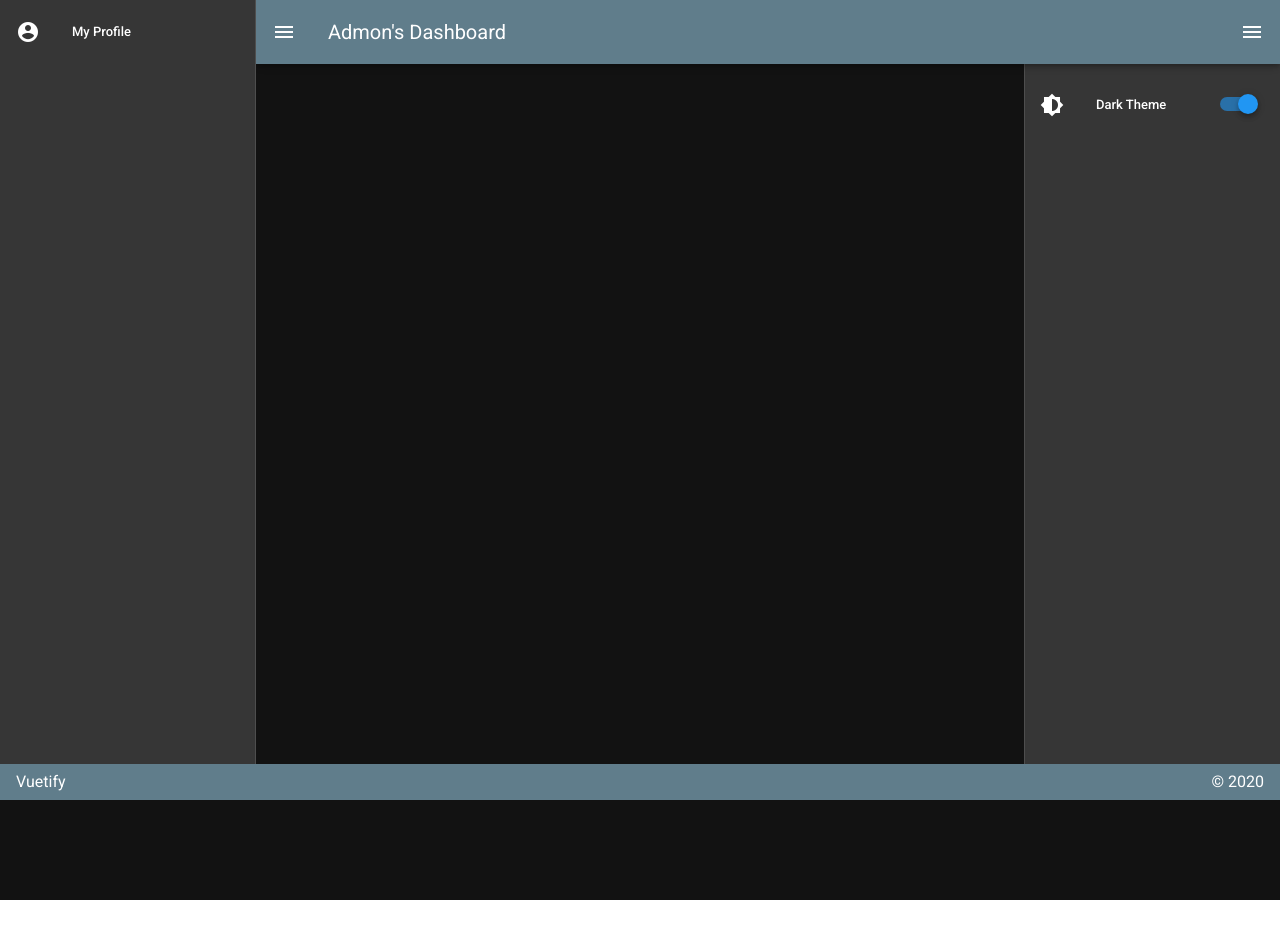
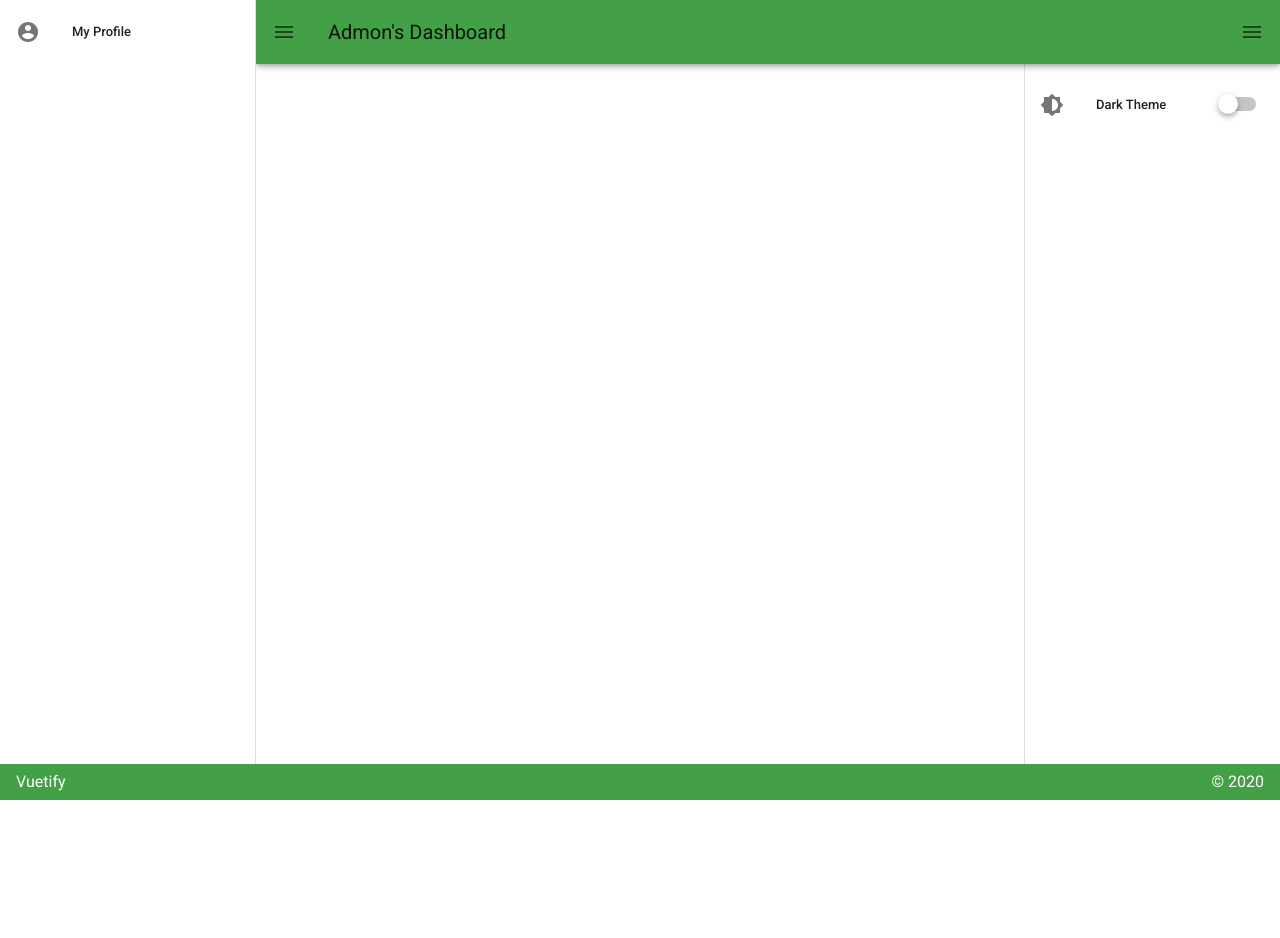
Before and after one commit to kadalcj/bank-sampah-vue, a Vue app: page / in a window 1280 px wide. Shown: the top 938 px of the page. Before the commit the page ends 900 px from the top, so only its background shows below. Built offline with nearby package versions, Linux system fonts and the light colour scheme.

Commit message:
Theme & Structure Corrections

```diff
--- a/src/components/Root.vue
+++ b/src/components/Root.vue
@@ -1,107 +1,36 @@
 <template>
-   <v-app id="inspire">
-    <v-navigation-drawer
-      v-model="drawerRight"
-      app
-      clipped
-      right
-    >
-      <v-list dense>
-         <v-list-item>
-          <v-list-item-action>
-            <v-icon>
-             brightness_6
-            </v-icon>
-          </v-list-item-action>
-          <v-list-item-content>
-            <v-list-item-title>Dark Theme</v-list-item-title>
-          </v-list-item-content>
-           <v-switch
-            v-model="$vuetify.theme.dark"
-           >
-            </v-switch>
-        </v-list-item>
-      </v-list>
-    </v-navigation-drawer>
+   <v-app id="main" :style="{background: $vuetify.theme.themes[theme].background}">
 
-    <v-app-bar
-      app
-      clipped-right
-      color="blue-grey"
-      dark
-    >
-      <v-app-bar-nav-icon @click.stop="drawer = !drawer"></v-app-bar-nav-icon>
-      <v-toolbar-title>Admon's Dashboard</v-toolbar-title>
-      <v-spacer></v-spacer>
-      <v-app-bar-nav-icon @click.stop="drawerRight = !drawerRight"></v-app-bar-nav-icon>
-    </v-app-bar>
+  <!-- Base Navigation-->
+    <Base/>
 
-    <v-navigation-drawer
-      v-model="drawer"
-      app
-    >
-      <v-list dense>
-        <v-list-item v-on:click="clicked">
-          <v-list-item-action>
-            <v-icon>
-             account_circle
-            </v-icon>
-          </v-list-item-action>
-          <v-list-item-content>
-            <v-list-item-title>My Profile</v-list-item-title>
-          </v-list-item-content>
-        </v-list-item>
-      </v-list>
-    </v-navigation-drawer>
-
-    <v-navigation-drawer
-      v-model="left"
-      fixed
-      temporary
-    ></v-navigation-drawer>
-
+<!-- body -->
     <v-main>
       <v-container class="fill-height" fluid>
         <v-row justify="center" align="center">
           <v-col class="shrink">
-
           </v-col>
         </v-row>
       </v-container>
     </v-main>
 
-    <v-navigation-drawer
-      v-model="right"
-      fixed
-      right
-      temporary
-    ></v-navigation-drawer>
+<!-- Footer -->
+    <Footer/>
 
-    <v-footer
-      app
-      color="blue-grey"
-      class="white--text"
-    >
-      <span>Vuetify</span>
-      <v-spacer></v-spacer>
-      <span>&copy; {{ new Date().getFullYear() }}</span>
-    </v-footer>
   </v-app>
 </template>
 
 <script>
  export default {
-    data: () => ({
-      drawer: null,
-      drawerRight: null,
-      right: false,
-      left: false
-    }),
-    methods:{
-      clicked(){
-        alert("clicked");
-      },
-    },
+   components:{
+     'Base': () => import('./base/Base'),
+     'Footer':() => import('./base/Footer'),
+   },
+   computed:{
+    theme(){
+      return (this.$vuetify.theme.dark) ? 'dark' : 'light'
+    }
+  }
 
   }
 </script>
--- /dev/null
+++ b/src/components/base/Base.vue
@@ -0,0 +1,81 @@
+<template>
+   <v-app id="inspire">
+    <v-navigation-drawer v-model="drawerRight" app clipped right>
+      <v-list dense>
+         <v-list-item>
+          <v-list-item-action>
+            <v-icon>
+             brightness_6
+            </v-icon>
+          </v-list-item-action>
+          <v-list-item-content>
+            <v-list-item-title>Dark Theme</v-list-item-title>
+          </v-list-item-content>
+           <v-switch v-model="$vuetify.theme.dark">
+            </v-switch>
+        </v-list-item>
+      </v-list>
+    </v-navigation-drawer>
+
+
+    <v-app-bar app clipped-right color="primary">
+      <v-app-bar-nav-icon @click.stop="drawer = !drawer"></v-app-bar-nav-icon>
+      <v-toolbar-title>Admon's Dashboard</v-toolbar-title>
+      <v-spacer></v-spacer>
+      <v-app-bar-nav-icon @click.stop="drawerRight = !drawerRight"></v-app-bar-nav-icon>
+    </v-app-bar>
+
+    <v-navigation-drawer v-model="drawer" app>
+      <v-list dense>
+        <v-list-item v-on:click="clicked">
+          <v-list-item-action>
+            <v-icon>
+             account_circle
+            </v-icon>
+          </v-list-item-action>
+          <v-list-item-content>
+            <v-list-item-title>My Profile</v-list-item-title>
+          </v-list-item-content>
+        </v-list-item>
+      </v-list>
+    </v-navigation-drawer>
+
+    <v-navigation-drawer v-model="left" fixed temporary></v-navigation-drawer>
+
+    <!-- <v-main>
+      <v-container class="fill-height" fluid>
+        <v-row justify="center" align="center">
+          <v-col class="shrink">
+          </v-col>
+        </v-row>
+      </v-container>
+    </v-main> -->
+
+    <v-navigation-drawer v-model="right" fixed right temporary></v-navigation-drawer>
+
+    <!-- <v-footer app color="blue-grey" class="white--text">
+      <span>Vuetify</span>
+      <v-spacer></v-spacer>
+      <span>&copy; {{ new Date().getFullYear() }}</span>
+    </v-footer> -->
+  </v-app>
+</template>
+
+<script>
+
+ export default {
+
+    data: () => ({
+      drawer: null,
+      drawerRight: null,
+      right: false,
+      left: false
+    }),
+    methods:{
+      clicked(){
+        alert("clicked");
+      },
+    },
+
+  }
+</script>
--- /dev/null
+++ b/src/components/base/Footer.vue
@@ -0,0 +1,19 @@
+<template>
+  <v-app>
+      <v-footer app color="primary" class="white--text">
+      <span>Vuetify</span>
+      <v-spacer></v-spacer>
+      <span>&copy; {{ new Date().getFullYear() }}</span>
+    </v-footer>
+  </v-app>
+</template>
+
+<script>
+export default {
+
+}
+</script>
+
+<style>
+
+</style>
--- a/src/plugins/vuetify.js
+++ b/src/plugins/vuetify.js
@@ -1,5 +1,6 @@
 import Vue from 'vue';
 import Vuetify from 'vuetify/lib';
+import colors from 'vuetify/lib/util/colors';
 
 Vue.use(Vuetify);
 
@@ -8,6 +9,18 @@ export default new Vuetify({
         iconfont: 'mdi', // 'mdi' || 'mdiSvg' || 'md' || 'fa' || 'fa4' || 'faSvg'
       },
       theme: {
-        dark: true,
+        themes: {
+          light: {
+            primary: colors.green.darken1, // #E53935
+            secondary: colors.red.lighten4, // #FFCDD2
+            accent: colors.indigo.base, // #3F51B5
+          },
+          dark: {
+            primary: colors.red.darken2, // #E53935
+            secondary: colors.red.lighten4, // #FFCDD2
+            accent: colors.indigo.base, // #3F51B5
+          },
+        },
       },
+
 });
```
